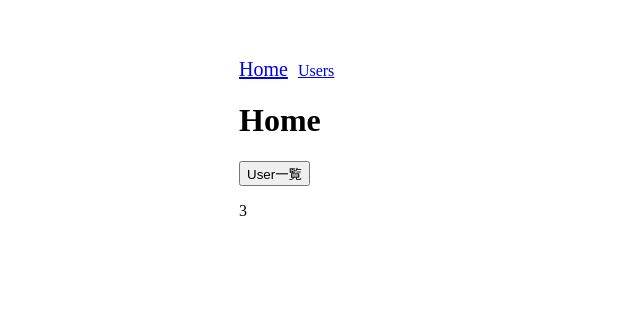
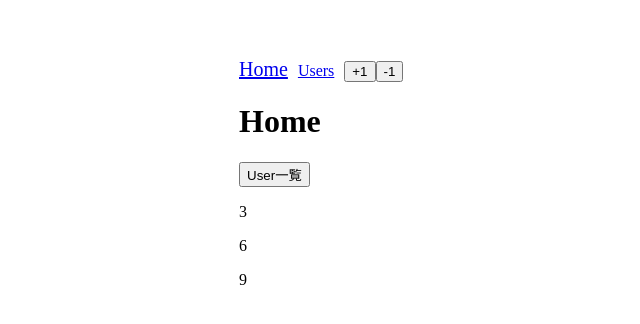
Before and after one commit to tyamap/study, a Vue app in the folder vuejs/vueCLI/router/: page / in a window 1280 px wide. Shown: the top 324 px of the page, without its empty margins (51-691 px from the left). Built offline with nearby package versions, Linux system fonts and the light colour scheme.

Commit message:
gettersの利用

```diff
--- a/vuejs/vueCLI/router/src/App.vue
+++ b/vuejs/vueCLI/router/src/App.vue
@@ -13,10 +13,25 @@
         active-class="link--active"
         exact
         >Users</router-link>
+    <button @click="increment">+1</button>
+    <button @click="decrement">-1</button>
     </nav>
     <router-view></router-view>
   </div>
 </template>
+
+<script>
+export default {
+  methods:{
+    increment() {
+      this.$store.state.count++;
+    },
+    decrement() {
+      this.$store.state.count--;
+    }
+  }
+}
+</script>
 
 <style>
   .link {
--- a/vuejs/vueCLI/router/src/store.js
+++ b/vuejs/vueCLI/router/src/store.js
@@ -6,5 +6,9 @@
 export default new Vuex.Store({
   state: {
     count: 3
+  },
+  getters: {
+    doubleCount: state => state.count * 2,
+    tripleCount: state => state.count * 3,
   }
 });
--- a/vuejs/vueCLI/router/src/views/Home.vue
+++ b/vuejs/vueCLI/router/src/views/Home.vue
@@ -3,6 +3,8 @@
     <h1>Home</h1>
     <button @click="toUsers">User一覧</button>
     <p>{{ count }}</p>
+    <p>{{ doubleCount }}</p>
+    <p>{{ tripleCount }}</p>
   </div>
 </template>
 
@@ -11,12 +13,18 @@
   computed:{
     count(){
       return this.$store.state.count
+    },
+    doubleCount(){
+      return this.$store.getters.doubleCount
+    },
+    tripleCount(){
+      return this.$store.getters.tripleCount
     }
   },
   methods:{
     toUsers(){
       this.$router.push({path: 'users'});
     }
-  }
+  },
 }
 </script>
```
